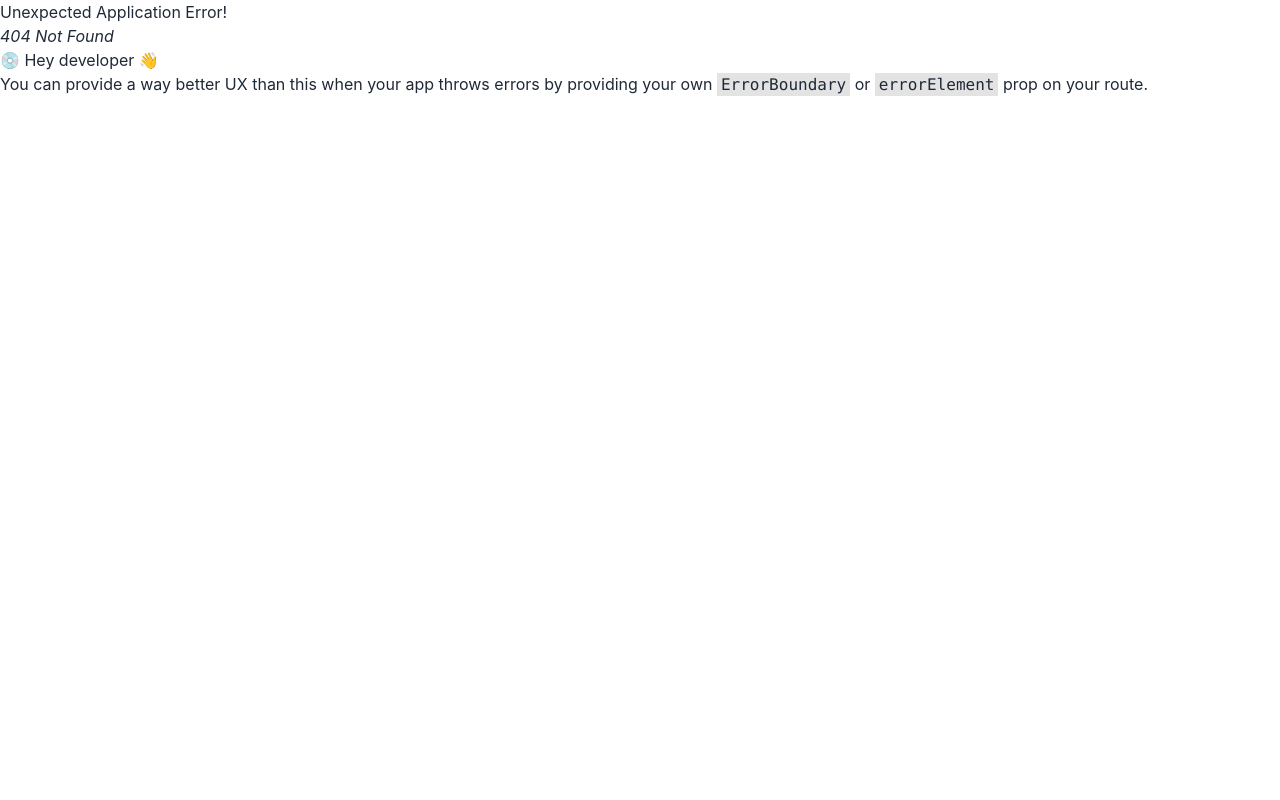
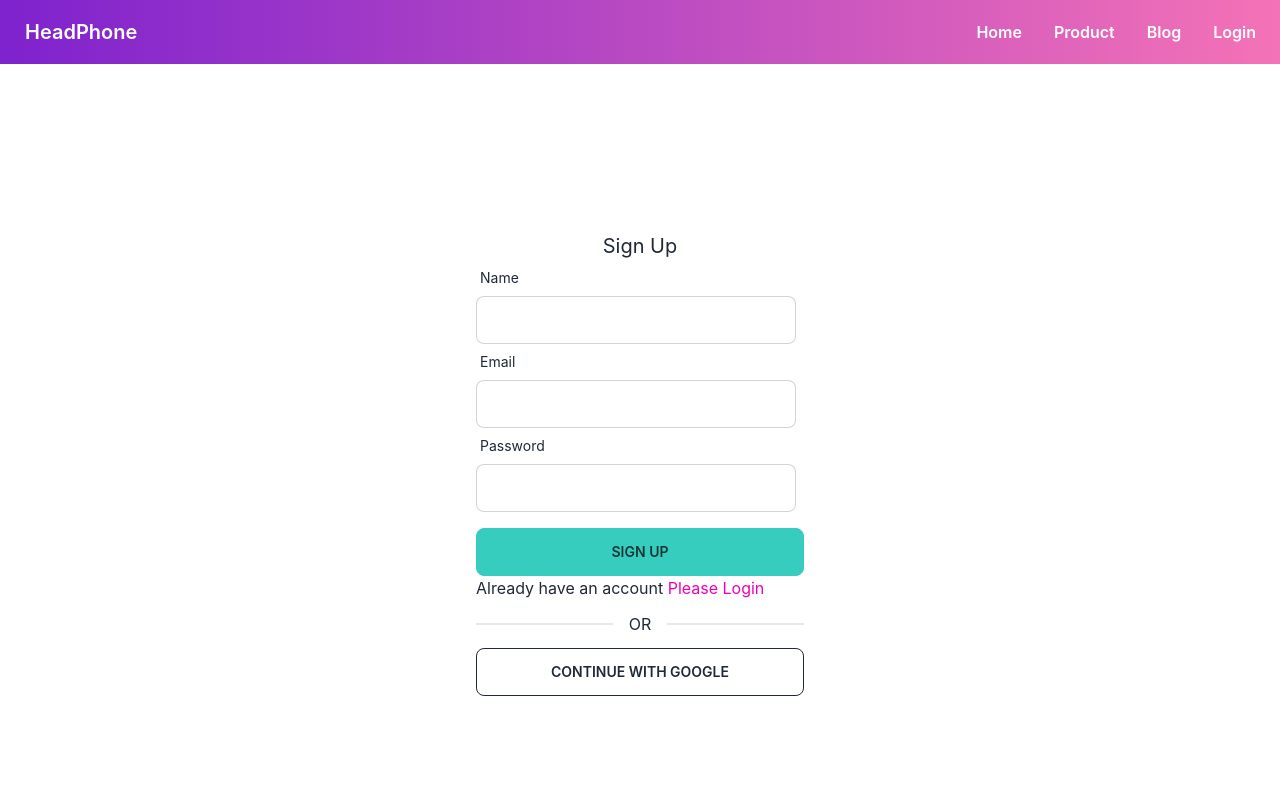
Before and after one commit to ashimmollick/criminal-lawyer-client, a React (Create React App) app: page /signup in a window 1280 px wide. Before the commit this address had no page. Shown: the top 800 px of the page. Built offline with nearby package versions, Linux system fonts and the light colour scheme; no server answers.

Commit message:
user added complited

```diff
--- a/package.json
+++ b/package.json
@@ -12,6 +12,7 @@
     "react": "^18.2.0",
     "react-dom": "^18.2.0",
     "react-hook-form": "^7.39.5",
+    "react-hot-toast": "^2.4.0",
     "react-router-dom": "^6.4.3",
     "react-scripts": "5.0.1",
     "web-vitals": "^2.1.4"
--- a/src/App.js
+++ b/src/App.js
@@ -1,3 +1,4 @@
+import { Toaster } from "react-hot-toast";
 import { RouterProvider } from "react-router-dom";
 import router from "./Routes/Routes/Routes";
 
@@ -7,6 +8,7 @@ function App() {
   return (
     <div className='max-w-[1440px] mx-auto'>
       <RouterProvider router={router}></RouterProvider>
+      <Toaster></Toaster>
     </div>
   );
 }
--- /dev/null
+++ b/src/Routes/PrivateRoute/PrivateRoute.js
@@ -0,0 +1,17 @@
+import React, { useContext } from 'react';
+import { Navigate, useLocation } from 'react-router-dom';
+import { AuthContext } from '../../contexts/AuthProvider';
+
+const PrivateRoute = ({ children }) => {
+    const { user, loading } = useContext(AuthContext)
+    const location = useLocation()
+    if (loading) {
+        return <progress className="progress w-56"></progress>
+    }
+    if (user) {
+        return children
+    }
+    return <Navigate to='/login' state={{ from: location }} replace></Navigate>
+};
+
+export default PrivateRoute;
--- /dev/null
+++ b/src/contexts/AuthProvider.js
@@ -0,0 +1,54 @@
+import React, { createContext, useEffect, useState } from 'react';
+import { createUserWithEmailAndPassword, getAuth, onAuthStateChanged, signInWithEmailAndPassword, signInWithPopup, signOut, updateProfile } from 'firebase/auth';
+import app from '../firebase/firebase.config';
+
+export const AuthContext = createContext();
+const auth = getAuth(app)
+const AuthProvider = ({ children }) => {
+    const [user, setUser] = useState(null);
+    const [loading, setLoading] = useState(true);
+    const createUser = (email, password) => {
+        setLoading(true);
+        return createUserWithEmailAndPassword(auth, email, password)
+    }
+    const signIn = (email, password) => {
+        setLoading(true);
+        return signInWithEmailAndPassword(auth, email, password);
+    }
+    const providerLogin = (provider) => {
+        setLoading(true)
+        return signInWithPopup(auth, provider)
+    }
+    const logOut = () => {
+        setLoading(true);
+        return signOut(auth);
+    }
+    useEffect(() => {
+        const unsubscribe = onAuthStateChanged(auth, currentUser => {
+            console.log('user observing');
+            setUser(currentUser);
+            setLoading(false);
+        });
+
+        return () => unsubscribe();
+    }, [])
+    const updateUser = (userInfo) => {
+        return updateProfile(auth.currentUser, userInfo);
+    }
+    const authInfo = {
+        createUser,
+        signIn,
+        logOut,
+        loading,
+        updateUser,
+        user,
+        providerLogin
+    }
+    return (
+        <AuthContext.Provider value={authInfo}>
+            {children}
+        </AuthContext.Provider>
+    );
+};
+
+export default AuthProvider;
--- a/src/index.js
+++ b/src/index.js
@@ -7,14 +7,18 @@ import {
   QueryClient,
   QueryClientProvider,
 } from '@tanstack/react-query'
+import AuthProvider from './contexts/AuthProvider';
+
+
 const queryClient = new QueryClient()
 const root = ReactDOM.createRoot(document.getElementById('root'));
 root.render(
   <React.StrictMode>
     <QueryClientProvider client={queryClient}>
-      <App />
+      <AuthProvider>
+        <App />
+      </AuthProvider>
     </QueryClientProvider>
-
   </React.StrictMode>
 );
 
--- /dev/null
+++ b/src/pages/Dashboard/DashBoard.js
@@ -0,0 +1,11 @@
+import React from 'react';
+
+const DashBoard = () => {
+    return (
+        <div>
+
+        </div>
+    );
+};
+
+export default DashBoard;
--- a/src/pages/Home/Login/Login.js
+++ b/src/pages/Home/Login/Login.js
@@ -1,37 +1,50 @@
-import React, { useState } from 'react';
+import React, { useContext, useState } from 'react';
 import { Link, useLocation, useNavigate } from 'react-router-dom';
 import { useForm } from 'react-hook-form';
+import { AuthContext } from '../../../contexts/AuthProvider';
+import { Result } from 'postcss';
+import { GoogleAuthProvider } from 'firebase/auth';
+
 
 const Login = () => {
     const { register, formState: { errors }, handleSubmit } = useForm();
     // const { signIn } = useContext(AuthContext);
-    // const [loginError, setLoginError] = useState('');
+    const { signIn, providerLogin } = useContext(AuthContext)
+    const [loginError, setLoginError] = useState('');
 
-    // const location = useLocation();
-    // const navigate = useNavigate();
+    const location = useLocation();
+    const navigate = useNavigate();
 
     // const [logingUserEmail, setLogingUserEmail] = useState('')
     // const [token] = useToken(logingUserEmail)
 
 
-    // const from = location.state?.from?.pathname || '/';
+    const from = location.state?.from?.pathname || '/';
     // if (token) {
-    //     navigate(from, { replace: true });
+    // navigate(from, { replace: true });
     // }
     const handleLogin = data => {
         console.log(data);
-        // setLoginError('');
-        // signIn(data.email, data.password)
-        //     .then(result => {
-        //         const user = result.user;
-        //         console.log(user);
-        //         setLogingUserEmail(data.email)
-
-        //     })
-        //     .catch(error => {
-        //         console.log(error.message)
-        //         setLoginError(error.message);
-        //     });
+        setLoginError('')
+        signIn(data.email, data.password)
+            .then(result => {
+                const user = result.user;
+                console.log(user)
+                navigate(from, { replace: true });
+            })
+            .catch(err => {
+                setLoginError(err.message)
+            }
+            )
+    }
+    const googleProvider = new GoogleAuthProvider()
+    const handleGoogleSignIn = () => {
+        providerLogin(googleProvider)
+            .then(resulte => {
+                const user = resulte.user;
+                console.log(user)
+            })
+            .catch(error => console.error(error))
     }
 
     return (
@@ -61,12 +74,12 @@ const Login = () => {
                     </div>
                     <input className='btn btn-accent w-full' value="Login" type="submit" />
                     <div>
-                        {/* {loginError && <p className='text-red-600'>{loginError}</p>} */}
+                        {loginError && <p className='text-red-600'>{loginError}</p>}
                     </div>
                 </form>
                 <p>New to Doctors Portal <Link className='text-secondary' to="/signup">Create new Account</Link></p>
                 <div className="divider">OR</div>
-                <button className='btn btn-outline w-full'>CONTINUE WITH GOOGLE</button>
+                <button onClick={handleGoogleSignIn} className='btn btn-outline w-full'>CONTINUE WITH GOOGLE</button>
             </div>
         </div>
     );
--- a/src/shared/Navbar/Navbar.js
+++ b/src/shared/Navbar/Navbar.js
@@ -1,12 +1,27 @@
-import React from 'react';
+import React, { useContext } from 'react';
 import { Link } from 'react-router-dom';
+import { AuthContext } from '../../contexts/AuthProvider';
 
 const Navbar = () => {
+    const { user, logOut } = useContext(AuthContext);
+
+    const handleLogOut = () => {
+        logOut()
+            .then(() => { })
+            .catch(err => console.log(err));
+    }
     const menuItems = <React.Fragment>
         <li><Link to="/">Home</Link></li>
         <li><Link to="/product">Product</Link></li>
         <li><Link to="/blog">Blog</Link></li>
-        <li><Link to="/login">Login</Link></li>
+        {user?.uid ?
+            <>
+                <li><Link to="/dashboard">Dashboard</Link></li>
+                <li><button onClick={handleLogOut}>Sign out</button></li>
+
+            </>
+            :
+            <li><Link to="/login">Login</Link></li>}
 
     </React.Fragment>
     return (
--- /dev/null
+++ b/src/shared/Signup/SignUp.js
@@ -0,0 +1,85 @@
+import { GoogleAuthProvider } from 'firebase/auth';
+import React, { useContext, useState } from 'react';
+import { useForm } from 'react-hook-form';
+import toast from 'react-hot-toast';
+import { Link } from 'react-router-dom';
+import { AuthContext } from '../../contexts/AuthProvider';
+
+const SignUp = () => {
+    const { register, handleSubmit, formState: { errors } } = useForm();
+    const { createUser, updateUser, providerLogin } = useContext(AuthContext)
+    const [signUpError, setSignUPError] = useState('')
+    const handleSignUp = data => {
+        console.log(data)
+        setSignUPError('');
+        createUser(data.email, data.password)
+            .then(result => {
+                const user = result.user
+                console.log(user)
+                toast('User Created Successfully.')
+                const userInfo = {
+                    displayName: data.name
+                }
+                updateUser(userInfo)
+                updateUser(userInfo)
+                    .then(() => {
+
+                    })
+                    .catch(err => console.log(err));
+
+            })
+            .catch(error => {
+                console.log(error)
+                setSignUPError(error.message)
+            });
+    }
+    const googleProvider = new GoogleAuthProvider()
+    const handleGoogleSignIn = () => {
+        providerLogin(googleProvider)
+            .then(resulte => {
+                const user = resulte.user;
+                console.log(user)
+            })
+            .catch(error => console.error(error))
+    }
+    return (
+        <div className='h-[800px] flex justify-center items-center'>
+            <div className='w-96 p-7'>
+                <h2 className='text-xl text-center'>Sign Up</h2>
+                <form onSubmit={handleSubmit(handleSignUp)}>
+                    <div className="form-control w-full max-w-xs">
+                        <label className="label"> <span className="label-text">Name</span></label>
+                        <input type="text" {...register("name", {
+                            required: "Name is Required"
+                        })} className="input input-bordered w-full max-w-xs" />
+                        {errors.name && <p className='text-red-500'>{errors.name.message}</p>}
+                    </div>
+                    <div className="form-control w-full max-w-xs">
+                        <label className="label"> <span className="label-text">Email</span></label>
+                        <input type="email" {...register("email", {
+                            required: true
+                        })} className="input input-bordered w-full max-w-xs" />
+                        {errors.email && <p className='text-red-500'>{errors.email.message}</p>}
+                    </div>
+                    <div className="form-control w-full max-w-xs">
+                        <label className="label"> <span className="label-text">Password</span></label>
+                        <input type="password" {...register("password", {
+                            required: "Password is required",
+                            minLength: { value: 6, message: "Password must be 6 characters long" },
+                            pattern: { value: /(?=.*[A-Z])(?=.*[!@#$&*])(?=.*[0-9])/, message: 'Password must have uppercase, number and special characters' }
+                        })} className="input input-bordered w-full max-w-xs" />
+                        {errors.password && <p className='text-red-500'>{errors.password.message}</p>}
+                    </div>
+                    <input className='btn btn-accent w-full mt-4' value="Sign Up" type="submit" />
+                    {signUpError && <p className='text-red-600'>{signUpError}</p>}
+                </form>
+                <p>Already have an account <Link className='text-secondary' to="/login">Please Login</Link></p>
+                <div className="divider">OR</div>
+                <button onClick={handleGoogleSignIn} className='btn btn-outline w-full'>CONTINUE WITH GOOGLE</button>
+
+            </div>
+        </div>
+    );
+};
+
+export default SignUp;
```
Also changed, not shown: src/Routes/Routes/Routes.js (+17 -0 lines), src/Routes/PrivateRoute/AdminRoute.js (renamed from src/Routes/PricateRoute/AdminRoute.js), 1 other file (tests, documents, lock files or other folders).
